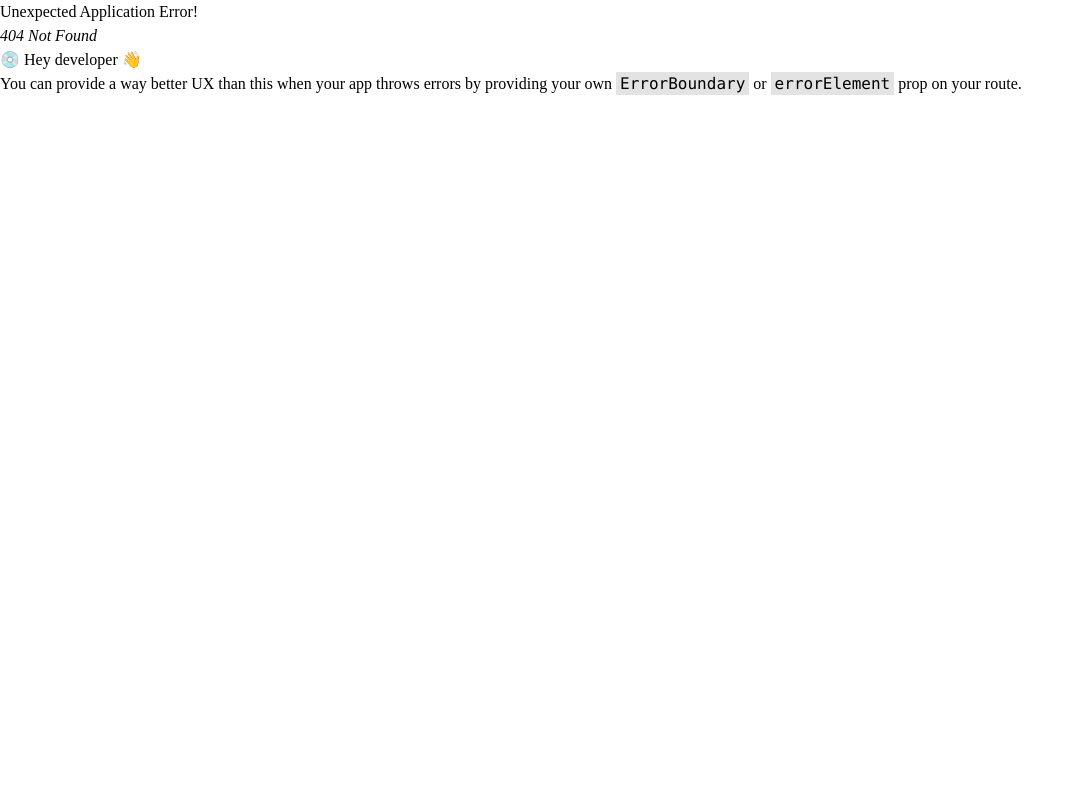
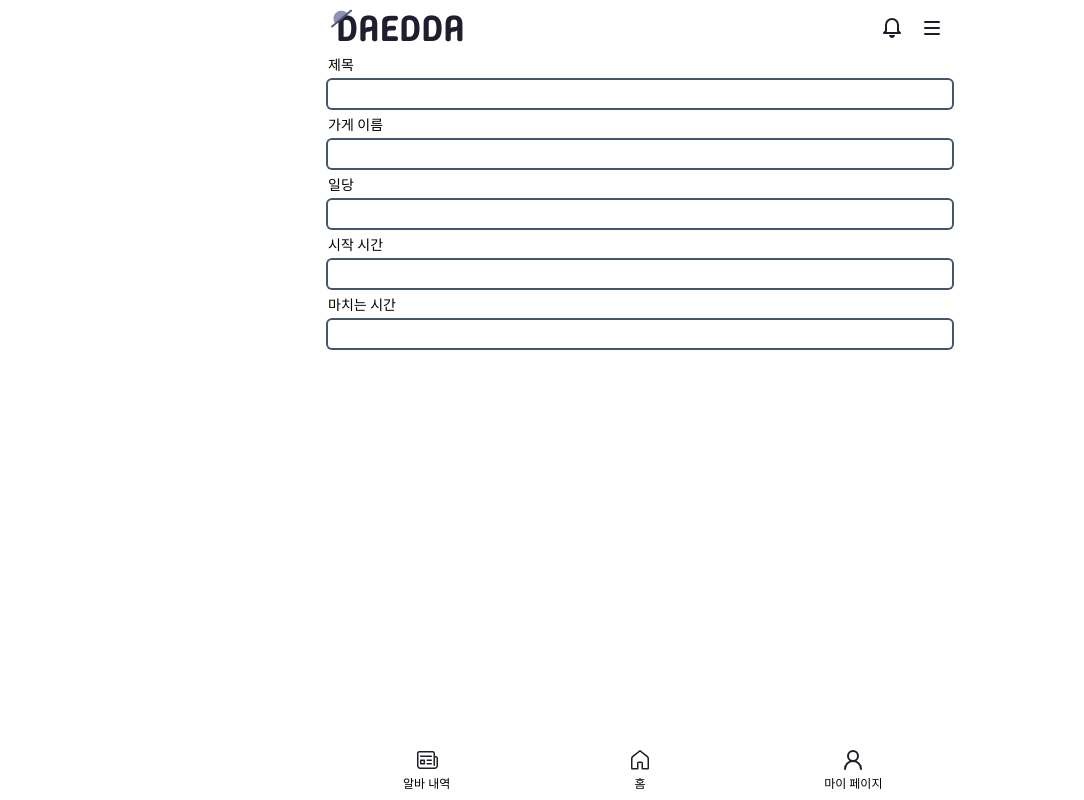
Before and after one commit to iamodh/daedda2-client, a React (Vite) app: page /app/job-posts/new in a window 1280 px wide. Before the commit this address had no page. Shown: the whole page, without its empty margins (0-1084 px from the left). Built offline with nearby package versions, Linux system fonts and the light colour scheme; a web font is replaced by a local one.

Commit message:
Input 컴포넌트 생성

```diff
--- /dev/null
+++ b/src/app/routes/app/job-posts/job-post-new.tsx
@@ -0,0 +1,15 @@
+import { Input } from '@/components/ui/form/input';
+
+const JobPostNewRoute = () => {
+  return (
+    <div className="flex flex-col gap-2">
+      <Input label="제목" />
+      <Input label="가게 이름" />
+      <Input label="일당" />
+      <Input label="시작 시간" />
+      <Input label="마치는 시간" />
+    </div>
+  );
+};
+
+export default JobPostNewRoute;
--- /dev/null
+++ b/src/app/routes/app/job-posts/job-post.tsx
@@ -0,0 +1,9 @@
+import { useParams } from 'react-router';
+
+const JobPostRoute = () => {
+  const { jobPostId } = useParams();
+  console.log(jobPostId);
+  return <div>job post: {jobPostId}</div>;
+};
+
+export default JobPostRoute;
--- a/src/app/routes/app/job-posts/job-posts.tsx
+++ b/src/app/routes/app/job-posts/job-posts.tsx
@@ -37,8 +37,11 @@ const JobPostsRoute = () => {
 
   return (
     <div>
-      <h1>HI</h1>
-      {posts && <JobPostsList posts={posts} />}
+      {posts ? (
+        <JobPostsList posts={posts} />
+      ) : (
+        <h1>등록된 구직 글이 없습니다.</h1>
+      )}
     </div>
   );
 };
--- a/src/components/Task.tsx
+++ /dev/null
@@ -1,58 +0,0 @@
-type TaskData = {
-  id: string;
-  title: string;
-  state: 'TASK_ARCHIVED' | 'TASK_INBOX' | 'TASK_PINNED';
-};
-
-type TaskProps = {
-  task: TaskData;
-  onArchiveTask: (id: string) => void;
-  onPinTask: (id: string) => void;
-};
-
-export default function Task({
-  task: { id, title, state },
-  onArchiveTask,
-  onPinTask,
-}: TaskProps) {
-  return (
-    <div className={`list-item ${state}`}>
-      <label
-        htmlFor={`title-${id}`}
-        aria-label={`archiveTask-${id}`}
-        className="checkbox"
-      >
-        <input
-          type="checkbox"
-          disabled={true}
-          name="checked"
-          id={`archiveTask-${id}`}
-          checked={state === 'TASK_ARCHIVED'}
-        />
-        <span className="checkbox-custom" onClick={() => onArchiveTask(id)} />
-      </label>
-
-      <label htmlFor={`title-${id}`} aria-label={title} className="title">
-        <input
-          type="text"
-          value={title}
-          readOnly={true}
-          name="title"
-          id={`title-${id}`}
-          placeholder="Input title"
-        />
-      </label>
-      {state !== 'TASK_ARCHIVED' && (
-        <button
-          className="pin-button"
-          onClick={() => onPinTask(id)}
-          id={`pinTask-${id}`}
-          aria-label={`pinTask-${id}`}
-          key={`pinTask-${id}`}
-        >
-          <span className={`icon-star`} />
-        </button>
-      )}
-    </div>
-  );
-}
--- /dev/null
+++ b/src/components/ui/form/input.tsx
@@ -0,0 +1,14 @@
+interface InputProps {
+  label: string;
+}
+
+const Input = ({ label }: InputProps) => {
+  return (
+    <label className="flex flex-col text-sm gap-1">
+      {label}
+      <input className="w-full rounded-sm ring-slate-600 ring-2 focus:ring-indigo-500 outline-0 py-1 px-2" />
+    </label>
+  );
+};
+
+export { Input };
--- a/src/config/paths.ts
+++ b/src/config/paths.ts
@@ -10,9 +10,17 @@ export const paths = {
       getHref: () => '/app',
     },
     // posts를 root 라우트로 사용
-    posts: {
-      path: '',
-      getHref: () => '/app',
+    jobPosts: {
+      path: 'job-posts',
+      getHref: () => '/app/job-posts',
+    },
+    jobPostNew: {
+      path: 'job-posts/new',
+      getHref: () => '/app/job-posts',
+    },
+    jobPost: {
+      path: 'job-posts/:jobPostId',
+      getHref: (id: string) => `/app/job-posts/${id}`,
     },
   },
 };
```
Also changed, not shown: src/app/router.tsx (+11 -1 lines), 2 other files (tests, documents, lock files or other folders).
